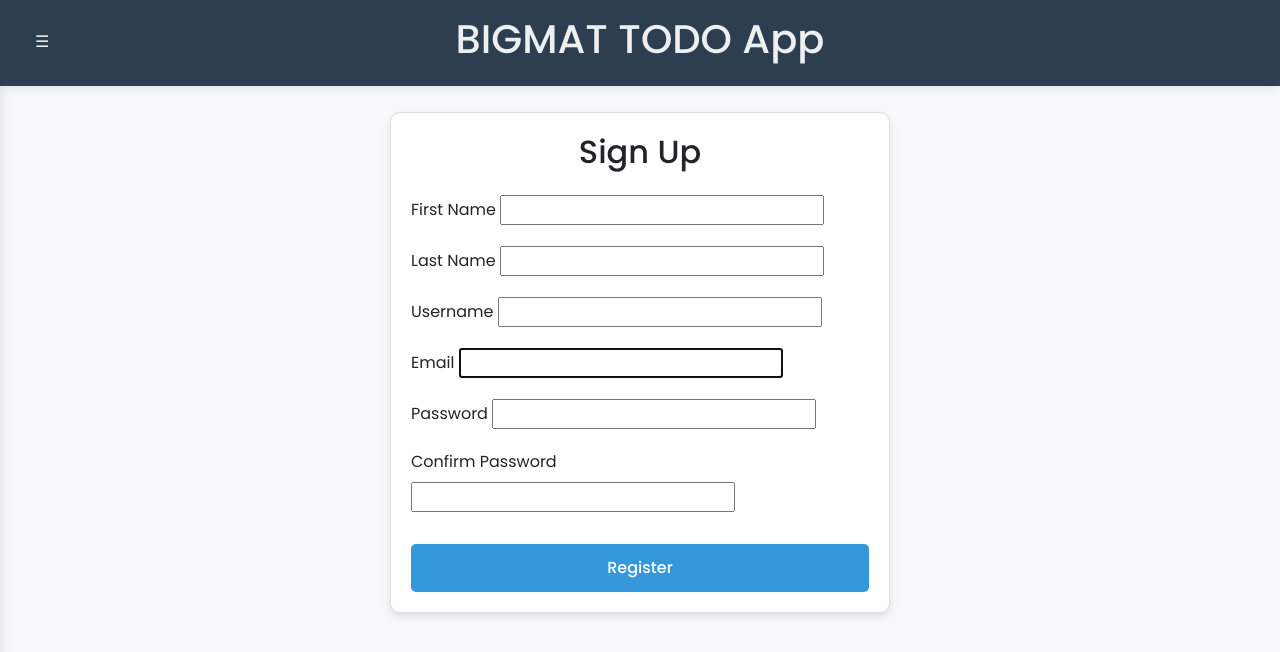
After one commit to Biiigmat/Todo-App, a Django app: page /user/register/ in a window 1280 px wide. The commit adds this page. Shown: the top 652 px of the page. Run offline with Django 5.2, Linux system fonts and the light colour scheme.

Commit message:
Adding user registeration

```diff
--- a/Core/Accounts/forms.py
+++ b/Core/Accounts/forms.py
@@ -2,7 +2,7 @@ from django import forms
 from django.contrib.auth import authenticate
 
 from .models import User
-from django.contrib.auth.forms import AuthenticationForm
+from django.contrib.auth.forms import AuthenticationForm, UserCreationForm
 
 
 class UserLoginForm(AuthenticationForm):
@@ -28,3 +28,9 @@ class UserLoginForm(AuthenticationForm):
             if self.user_cache is None:
                 raise forms.ValidationError("Invalid email or password")
         return self.cleaned_data
+
+
+class UserRegisterForm(UserCreationForm):
+    class Meta:
+        model = User
+        fields = ['first_name', 'last_name', 'user_name', 'email', 'password1', 'password2']
--- a/Core/Accounts/models.py
+++ b/Core/Accounts/models.py
@@ -12,7 +12,8 @@ class UserManager(BaseUserManager):
         if not email:
             raise ValueError("The Email must be set!")
         email = self.normalize_email(email)
-        user = self.model(email=email)
+        extra_fields.setdefault('is_active', True)
+        user = self.model(email=email, **extra_fields)
         user.set_password(password)
         user.save()
         return user
@@ -49,7 +50,6 @@ class User (AbstractBaseUser, PermissionsMixin):
     created_date = models.DateTimeField(auto_now_add=True)
 
     USERNAME_FIELD = 'email'
-    REQUIRED_FIELDS = ['user_name']
 
     objects = UserManager()
 
--- a/Core/Accounts/urls.py
+++ b/Core/Accounts/urls.py
@@ -1,7 +1,8 @@
 from django.urls import path
-from .views import LoginUserView, user_logout_view
+from .views import LoginUserView, user_logout_view, UserRegisterView
 
 urlpatterns = [
     path('login/', LoginUserView.as_view(), name='user_login'),
     path('logout/', user_logout_view, name='user_logout'),
+    path('register/', UserRegisterView.as_view(), name='user_register'),
 ]
--- a/Core/Accounts/views.py
+++ b/Core/Accounts/views.py
@@ -3,9 +3,29 @@ from django.shortcuts import render, redirect
 from django.contrib.auth import views as auth_views, authenticate, login, logout
 from django.urls import reverse_lazy
 from django.contrib.auth.views import LoginView
+from django.views.generic.edit import CreateView
+from .models import User
+from .forms import UserLoginForm, UserRegisterForm
 
-from .models import User
-from .forms import UserLoginForm
+
+class UserRegisterView(CreateView):
+    template_name = 'user_register.html'
+    form_class = UserRegisterForm
+    success_url = reverse_lazy('projects:home')
+
+    def form_valid(self, form):
+        user = form.save(commit=False)  # یوزر را ذخیره نکن
+        user.is_active = True  # یوزر را فعال کن
+        user.save()  # حالا ذخیره کن
+
+        email = form.cleaned_data.get('email')
+        raw_password = form.cleaned_data.get('password1')
+        user = authenticate(self.request, email=email, password=raw_password)
+
+        if user is not None:
+            login(self.request, user)
+
+        return redirect(self.success_url)
 
 
 class LoginUserView(LoginView):
--- a/Core/Templates/base.html
+++ b/Core/Templates/base.html
@@ -104,7 +104,7 @@
                 </li>
                 <li class="nav-item">
                     <br>
-                    Hello {{user.username}} !
+                    Hello {{user.user_name}} !
                     <a class="nav-link" href="{% url 'projects:task_list' %}">📂 My Projects</a>
                 </li>
                 <li class="nav-item">
@@ -114,10 +114,13 @@
 
                 <li class="nav-item">
                     <br>
-                    <a class="nav-link" href="#">📝 Sign Up</a>
+                    <a class="nav-link" href="#"></a>
                 </li>
                 <li class="nav-item">
-                    <a class="nav-link" href="{% url 'user_login'%}">🔑 Login</a>
+                    <a class="nav-link" href="{% url 'user_login' %}">🔑 Login</a>
+                </li>
+            <li class="nav-item">
+                    <a class="nav-link" href="{% url 'user_register' %}">📝 Sign Up</a>
                 </li>
             {% endif %}
         </ul>
--- /dev/null
+++ b/Core/Templates/user_register.html
@@ -0,0 +1,99 @@
+{% extends 'base.html' %}
+
+{% block title %}Register - BIGMAT TODO App{% endblock %}
+
+{% block content %}
+<div class="main-content">
+    <br>
+    <br>
+    <br>
+    <div class="card">
+        <h2 class="text-center mb-4">Sign Up</h2>
+        <form method="post">
+            {% csrf_token %}
+
+            {% if form.non_field_errors %}
+                <div class="alert alert-danger">
+                    {% for error in form.non_field_errors %}
+                        {{ error }}
+                    {% endfor %}
+                </div>
+            {% endif %}
+
+            <div class="mb-3">
+                <label for="{{ form.first_name.id_for_label }}" class="form-label">First Name</label>
+                {{ form.first_name }}
+            </div>
+
+            <div class="mb-3">
+                <label for="{{ form.last_name.id_for_label }}" class="form-label">Last Name</label>
+                {{ form.last_name }}
+            </div>
+
+            <div class="mb-3">
+                <label for="{{ form.user_name.id_for_label }}" class="form-label">Username</label>
+                {{ form.user_name }}
+            </div>
+
+            <div class="mb-3">
+                <label for="{{ form.email.id_for_label }}" class="form-label">Email</label>
+                {{ form.email }}
+            </div>
+
+            <div class="mb-3">
+                <label for="{{ form.password1.id_for_label }}" class="form-label">Password</label>
+                {{ form.password1 }}
+            </div>
+
+            <div class="mb-3">
+                <label for="{{ form.password2.id_for_label }}" class="form-label">Confirm Password</label>
+                {{ form.password2 }}
+            </div>
+
+            <button type="submit" class="btn btn-primary w-100">Register</button>
+        </form>
+    </div>
+</div>
+
+<style>
+    .form-control {
+        width: 100%;
+        padding: 0.75rem;
+        border: 1px solid #ccc;
+        border-radius: 5px;
+        font-size: 1rem;
+        transition: border-color 0.3s ease;
+        margin-bottom: 1rem;
+    }
+    .form-control:focus {
+        border-color: #3498db;
+        outline: none;
+        box-shadow: 0 0 5px rgba(52, 152, 219, 0.5);
+    }
+    .btn-primary {
+        margin-top: 1rem;
+        padding: 0.75rem;
+        font-size: 1rem;
+        font-weight: 500;
+        background-color: #3498db;
+        border: none;
+        border-radius: 5px;
+        transition: background-color 0.3s ease;
+    }
+    .btn-primary:hover {
+        background-color: #2980b9;
+    }
+    .card {
+        max-width: 500px;
+        margin: 0 auto;
+        padding: 20px;
+        border: 1px solid #ddd;
+        border-radius: 10px;
+        box-shadow: 0 4px 8px rgba(0, 0, 0, 0.1);
+    }
+    .main-content {
+        padding: 20px;
+    }
+</style>
+
+{% endblock %}
```
Also changed, not shown: Core/Templates/user_login.html (+36 -18 lines), Core/media/users/Screenshot_34.png (added).
